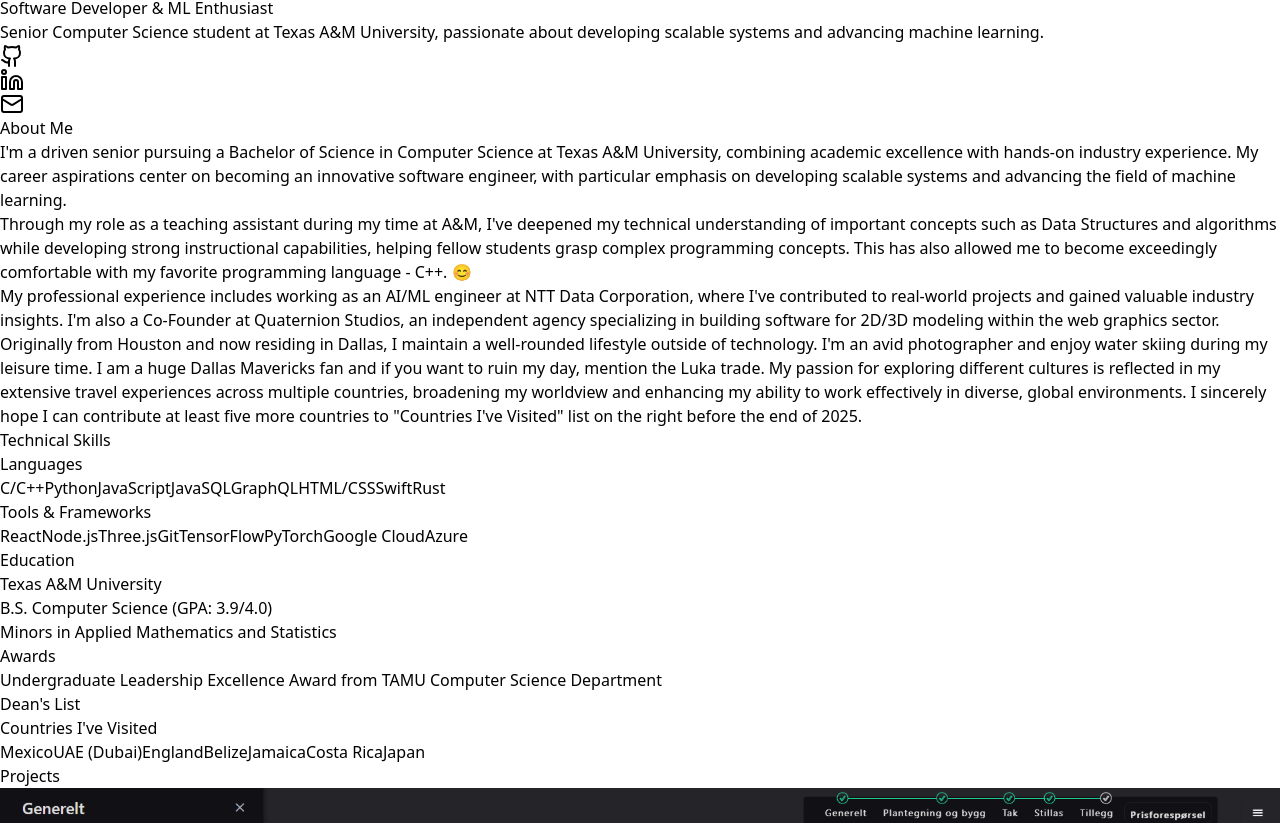
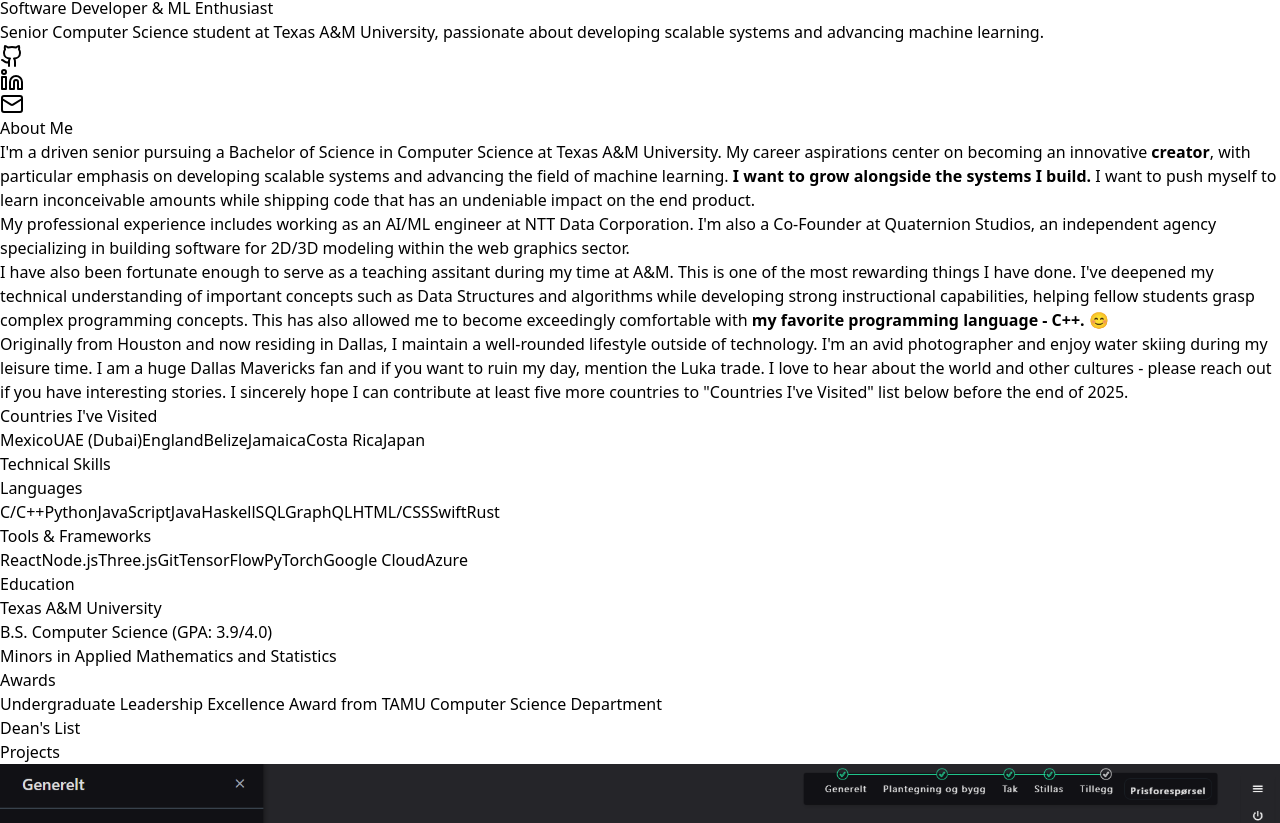
Before and after one commit to rxhxl-sxngh/portfolio, a React (Vite) app: page / in a window 1280 px wide. Shown: the part 1016-1839 px from the top of the page. Built offline with nearby package versions, Linux system fonts and the light colour scheme.

Commit message:
updated about section

```diff
--- a/src/AboutSection.jsx
+++ b/src/AboutSection.jsx
@@ -1,5 +1,5 @@
-import React from 'react';
-import { SkillBadge } from './Cards';
+import React from "react";
+import { SkillBadge } from "./Cards";
 
 const AboutSection = () => {
   const skills = {
@@ -8,11 +8,12 @@
       "Python",
       "JavaScript",
       "Java",
+      "Haskell",
       "SQL",
       "GraphQL",
       "HTML/CSS",
       "Swift",
-      "Rust"
+      "Rust",
     ],
     tools: [
       "React",
@@ -50,17 +51,19 @@
 
         <div className="grid grid-cols-1 md:grid-cols-3 gap-8">
           {/* Column 1: Bio */}
-          <div className="md:col-span-2">
-            <div className="bg-white/80 backdrop-blur-sm p-6 rounded-xl shadow-lg border border-gray-100 h-full">
+          <div className="md:col-span-2 flex flex-col">
+            <div className="bg-white/80 backdrop-blur-sm p-6 rounded-xl shadow-lg border border-gray-100 flex-grow">
               <p className="text-gray-600 mb-4">
-                I'm a driven senior pursuing a Bachelor of Science in
-                Computer Science at Texas A&M University, combining academic
-                excellence with hands-on industry experience. My career
-                aspirations center on becoming an innovative software
-                engineer, with particular emphasis on developing scalable
-                systems and advancing the field of machine learning.
+                I'm a driven senior pursuing a Bachelor of Science in Computer
+                Science at Texas A&M University. My career aspirations center on
+                becoming an innovative <b>creator</b>, with particular emphasis
+                on developing scalable systems and advancing the field of
+                machine learning.{" "}
+                <strong>I want to grow alongside the systems I build.</strong> I
+                want to push myself to learn inconceivable amounts while
+                shipping code that has an undeniable impact on the end product.
               </p>
-              <p className="text-gray-600 mb-4">
+              {/* <p className="text-gray-600 mb-4">
                 Through my role as a teaching assistant during my time at
                 A&M, I've deepened my technical understanding of important
                 concepts such as Data Structures and algorithms while
@@ -68,42 +71,63 @@
                 students grasp complex programming concepts. This has also
                 allowed me to become exceedingly comfortable with my
                 favorite programming language - C++. 😊
+              </p> */}
+              <p className="text-gray-600 mb-4">
+                My professional experience includes working as an AI/ML engineer
+                at NTT Data Corporation. I'm also a Co-Founder at Quaternion
+                Studios, an independent agency specializing in building software
+                for 2D/3D modeling within the web graphics sector.
               </p>
               <p className="text-gray-600 mb-4">
-                My professional experience includes working as an AI/ML
-                engineer at NTT Data Corporation, where I've contributed to
-                real-world projects and gained valuable industry insights.
-                I'm also a Co-Founder at Quaternion Studios, an independent
-                agency specializing in building software for 2D/3D modeling
-                within the web graphics sector.
+                I have also been fortunate enough to serve as a teaching
+                assitant during my time at A&M. This is one of the most
+                rewarding things I have done. I've deepened my technical
+                understanding of important concepts such as Data Structures and
+                algorithms while developing strong instructional capabilities,
+                helping fellow students grasp complex programming concepts. This
+                has also allowed me to become exceedingly comfortable with{" "}
+                <strong>my favorite programming language - C++. 😊</strong>
               </p>
-              <p className="text-gray-600">
-                Originally from Houston and now residing in Dallas, I
-                maintain a well-rounded lifestyle outside of technology. I'm
-                an avid photographer and enjoy water skiing during my
-                leisure time. I am a huge Dallas Mavericks fan and if you
-                want to ruin my day, mention the Luka trade. My passion for
-                exploring different cultures is reflected in my extensive
-                travel experiences across multiple countries, broadening my
-                worldview and enhancing my ability to work effectively in
-                diverse, global environments. I sincerely hope I can
-                contribute at least five more countries to "Countries I've
-                Visited" list on the right before the end of 2025.
+              <p className="text-gray-600 mb-4">
+                Originally from Houston and now residing in Dallas, I maintain a
+                well-rounded lifestyle outside of technology. I'm an avid
+                photographer and enjoy water skiing during my leisure time. I am
+                a huge Dallas Mavericks fan and if you want to ruin my day,
+                mention the Luka trade. I love to hear about the world and other
+                cultures - please reach out if you have interesting stories. I
+                sincerely hope I can contribute at least five more countries to
+                "Countries I've Visited" list below before the end of
+                2025.
               </p>
+            </div>
+
+            {/* Travel - Moved below bio */}
+            <div className="bg-white/80 backdrop-blur-sm p-6 rounded-xl shadow-lg border border-gray-100 mt-6 flex-grow-0">
+              <h3 className="text-xl font-bold mb-4 bg-gradient-to-r from-purple-600 to-indigo-600 bg-clip-text text-transparent">
+                Countries I've Visited
+              </h3>
+              <div className="flex flex-wrap">
+                {travels.map((place, index) => (
+                  <span
+                    key={index}
+                    className="bg-gradient-to-r from-indigo-100 to-purple-100 px-3 py-1 rounded-full text-sm text-gray-700 m-1"
+                  >
+                    {place}
+                  </span>
+                ))}
+              </div>
             </div>
           </div>
 
           {/* Column 2: Skills & Interests */}
-          <div className="space-y-6">
+          <div className="space-y-6 flex flex-col">
             {/* Skills */}
-            <div className="bg-white/80 backdrop-blur-sm p-6 rounded-xl shadow-lg border border-gray-100">
+            <div className="bg-white/80 backdrop-blur-sm p-6 rounded-xl shadow-lg border border-gray-100 flex-grow">
               <h3 className="text-xl font-bold mb-4 bg-gradient-to-r from-purple-600 to-indigo-600 bg-clip-text text-transparent">
                 Technical Skills
               </h3>
 
-              <h4 className="font-semibold text-gray-700 mb-2">
-                Languages
-              </h4>
+              <h4 className="font-semibold text-gray-700 mb-2">Languages</h4>
               <div className="flex flex-wrap mb-4">
                 {skills.languages.map((skill, index) => (
                   <SkillBadge key={index} skill={skill} />
@@ -121,7 +145,7 @@
             </div>
 
             {/* Education & Awards */}
-            <div className="bg-white/80 backdrop-blur-sm p-6 rounded-xl shadow-lg border border-gray-100">
+            <div className="bg-white/80 backdrop-blur-sm p-6 rounded-xl shadow-lg border border-gray-100 flex-grow">
               <h3 className="text-xl font-bold mb-4 bg-gradient-to-r from-purple-600 to-indigo-600 bg-clip-text text-transparent">
                 Education
               </h3>
@@ -142,23 +166,6 @@
                 ))}
               </ul>
             </div>
-
-            {/* Travel */}
-            <div className="bg-white/80 backdrop-blur-sm p-6 rounded-xl shadow-lg border border-gray-100">
-              <h3 className="text-xl font-bold mb-4 bg-gradient-to-r from-purple-600 to-indigo-600 bg-clip-text text-transparent">
-                Countries I've Visited
-              </h3>
-              <div className="flex flex-wrap">
-                {travels.map((place, index) => (
-                  <span
-                    key={index}
-                    className="bg-gradient-to-r from-indigo-100 to-purple-100 px-3 py-1 rounded-full text-sm text-gray-700 m-1"
-                  >
-                    {place}
-                  </span>
-                ))}
-              </div>
-            </div>
           </div>
         </div>
       </div>
```
